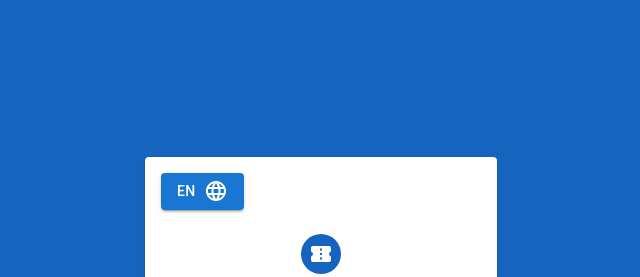
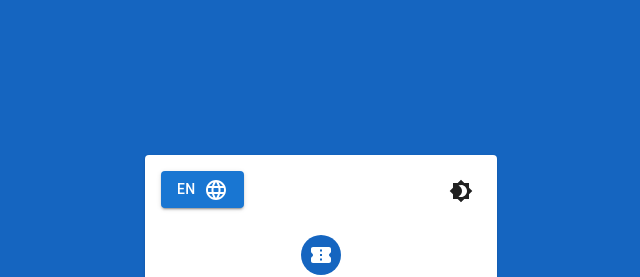
Before and after one commit to rizqiirfand/ticket-app, a React (Create React App) app: page / in a window 1280 px wide. Shown: the top 277 px of the page, without its empty margins (319-959 px from the left). Built offline with nearby package versions, Linux system fonts and the light colour scheme.

Commit message:
[theme] finishing theme feature

```diff
--- a/src/App.js
+++ b/src/App.js
@@ -2,12 +2,15 @@ import { I18nextProvider, useTranslation } from "react-i18next";
 import AppRouter from "./Router";
 import { AuthProvider } from "./context/authContext";
 import { TicketProvider } from "./context/ticketContext";
+import { ColorModeProvider } from "./context/themeContext";
 
 function App() {
   return (
     <AuthProvider>
       <TicketProvider>
-        <AppRouter />
+        <ColorModeProvider>
+          <AppRouter />
+        </ColorModeProvider>
       </TicketProvider>
     </AuthProvider>
   );
--- a/src/components/layout/Navbar.js
+++ b/src/components/layout/Navbar.js
@@ -16,6 +16,7 @@ import { useAuth } from "../../hooks/useAuth";
 import { Avatar } from "@mui/material";
 import { showNotification } from "../../utils/Permission";
 import SwicthLang from "../switch/SwicthLang";
+import SwitchTheme from "../switch/SwitchTheme";
 
 function Navbar({ drawerWidth, handleDrawerToggle }) {
   const { role, avatar, logout } = useAuth();
@@ -80,6 +81,9 @@ function Navbar({ drawerWidth, handleDrawerToggle }) {
       open={isMobileMenuOpen}
       onClose={handleMobileMenuClose}
     >
+      <MenuItem>
+        <SwicthLang /> <SwitchTheme />
+      </MenuItem>
       {showNotification(role) && (
         <MenuItem>
           <Notification />
@@ -96,9 +100,6 @@ function Navbar({ drawerWidth, handleDrawerToggle }) {
           <Avatar alt="Profile Pict" src={avatar} />
         </IconButton>
         <p>Logout</p>
-      </MenuItem>
-      <MenuItem>
-        <SwicthLang />
       </MenuItem>
     </Menu>
   );
@@ -127,9 +128,12 @@ function Navbar({ drawerWidth, handleDrawerToggle }) {
           <FormSearchTask />
 
           <Box sx={{ flexGrow: 1 }} />
-          <Box sx={{ display: { xs: "none", md: "flex" } }}>
-            <Box sx={{ mt: 1 }}>
+          <Box sx={{ display: { xs: "none", md: "flex", alignItems: "center" } }}>
+            <Box>
               <SwicthLang />
+            </Box>
+            <Box>
+              <SwitchTheme />
             </Box>
             {showNotification(role) && <Notification />}
             <IconButton
--- /dev/null
+++ b/src/components/switch/SwitchTheme.js
@@ -0,0 +1,20 @@
+import React, { useContext } from "react";
+
+import IconButton from "@mui/material/IconButton";
+import Box from "@mui/material/Box";
+import { useTheme, ThemeProvider, createTheme } from "@mui/material/styles";
+import Brightness4Icon from "@mui/icons-material/Brightness4";
+import Brightness7Icon from "@mui/icons-material/Brightness7";
+import { ColorModeContext } from "../../context/themeContext";
+
+function SwitchTheme() {
+  const theme = useTheme();
+  const colorMode = useContext(ColorModeContext);
+  return (
+    <IconButton sx={{ ml: 1 }} onClick={colorMode.toggleColorMode} color="inherit">
+      {theme.palette.mode === "dark" ? <Brightness7Icon /> : <Brightness4Icon />}
+    </IconButton>
+  );
+}
+
+export default SwitchTheme;
--- /dev/null
+++ b/src/context/themeContext.js
@@ -0,0 +1,30 @@
+import { ThemeProvider, createTheme } from "@mui/material";
+import { createContext, useMemo, useState } from "react";
+
+export const ColorModeContext = createContext({ toggleColorMode: () => {} });
+export const ColorModeProvider = ({ children }) => {
+  const [mode, setMode] = useState("light");
+  const colorMode = useMemo(
+    () => ({
+      toggleColorMode: () => {
+        setMode((prevMode) => (prevMode === "light" ? "dark" : "light"));
+      },
+    }),
+    []
+  );
+
+  const theme = useMemo(
+    () =>
+      createTheme({
+        palette: {
+          mode,
+        },
+      }),
+    [mode]
+  );
+  return (
+    <ColorModeContext.Provider value={colorMode}>
+      <ThemeProvider theme={theme}>{children} </ThemeProvider>
+    </ColorModeContext.Provider>
+  );
+};
--- a/src/page/Login.js
+++ b/src/page/Login.js
@@ -8,6 +8,7 @@ import Logo from "../components/logo/Logo";
 import FormLogin from "../components/form/FormLogin";
 import { Trans, useTranslation } from "react-i18next";
 import SwicthLang from "../components/switch/SwicthLang";
+import SwitchTheme from "../components/switch/SwitchTheme";
 
 export default function Login() {
   return (
@@ -22,7 +23,10 @@ export default function Login() {
       }}
     >
       <Card sx={{ width: "20rem", p: "1rem" }}>
-        <SwicthLang />
+        <Box sx={{ display: "flex", justifyContent: "space-between" }}>
+          <SwicthLang />
+          <SwitchTheme />
+        </Box>
         <CardContent>
           <Logo />
           <Box sx={{ my: "1rem", textAlign: "center" }}>
```
